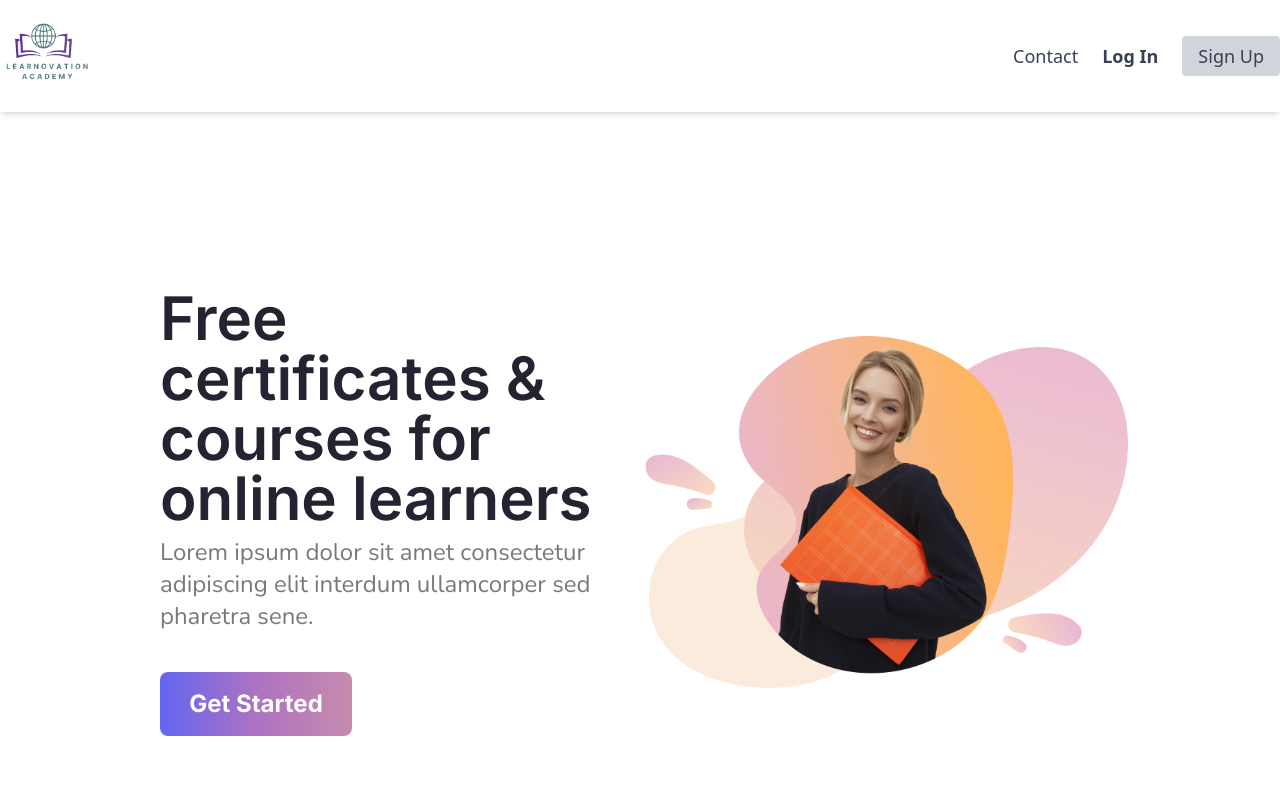
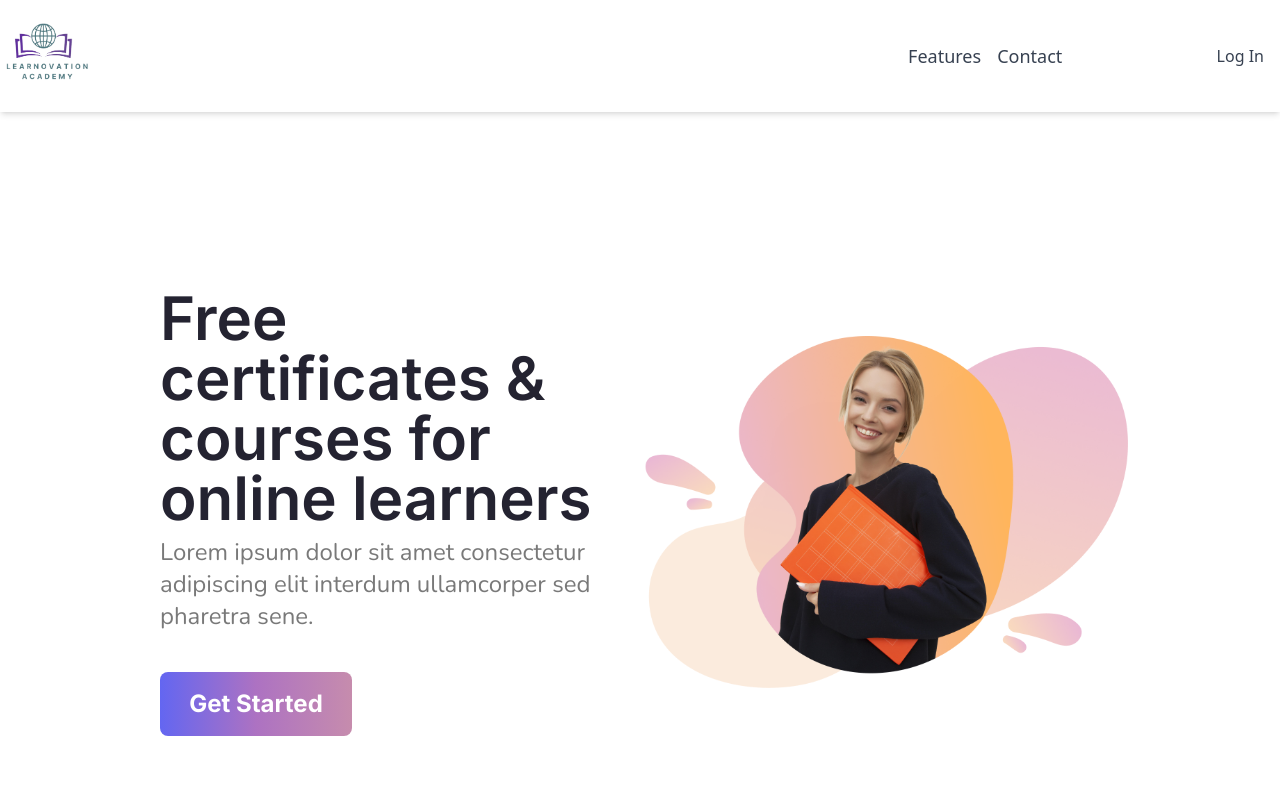
Before and after one commit to FevenSeyfu/Learnovation-by-innov8ors, a React (Vite) app in the folder Frontend/: page / in a window 1280 px wide. Shown: the top 800 px of the page. Built offline with nearby package versions, Linux system fonts and the light colour scheme.

Commit message:
New Design Update for Header

```diff
--- a/Frontend/src/components/LandingPage/Header/Header.jsx
+++ b/Frontend/src/components/LandingPage/Header/Header.jsx
@@ -5,24 +5,34 @@ const Header = () => {
     return (
         <header className="bg-white py-4 shadow-md">
             <div className="container mx-auto flex justify-between items-center">
-          <Link to="/" className="flex items-center"> {/* Link for the logo */}
+                <Link to="/" className="flex items-center">
                     <img src="/LearnovationAcademyLogo.png" alt="Learnnovation Academy Logo" className="h-20" />
                 </Link>
 
-          <nav className="flex items-center">
-            <ul className="flex space-x-6 text-lg font-medium items-center">
+                <nav className="flex items-center space-x-4">
+                    <ul className="flex space-x-4 text-lg font-medium items-center">
+                        <li>
+                            <Link to="/features" className="text-gray-700 hover:text-gray-900">Features</Link>
+                        </li>
                         <li>
                             <Link to="/contact" className="text-gray-700 hover:text-gray-900">Contact</Link>
                         </li>
-              <li>
-                <Link to="/login" className="text-gray-700 hover:text-gray-900 font-bold">Log In</Link>
-              </li>
-              <li>
-                <Link to="/signup" className="bg-gray-300 hover:bg-gray-400 text-gray-700 font-medium py-2 px-4 rounded focus:outline-none focus:shadow-outline"> {/* Link for Sign Up button */}
+                    </ul>
+
+                    <ul className="flex space-x-8 text-lg font-medium items-center">
+
+                    </ul>
+
+                    <div className="flex items-center space-x-4"> {/* Increased spacing with space-x-8 */}
+                        <Link to="/signup"
+                              className="bg-purple-500 hover:bg-purple-700 text-white font-medium py-2 px-4 rounded focus:outline-none focus:shadow-outline">
                             Sign Up
                         </Link>
-              </li>
-            </ul>
+                        <Link to="/login"
+                              className="bg-white hover:bg-gray-100 text-gray-700 font-medium py-2 px-4 rounded focus:outline-none focus:shadow-outline">
+                            Log In
+                        </Link>
+                    </div>
                 </nav>
             </div>
         </header>
```
Lines whose indentation alone changed are shown as unchanged.
